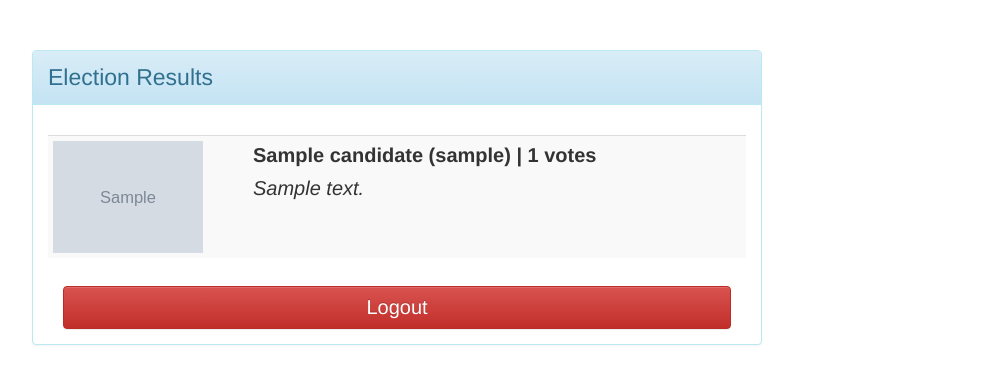
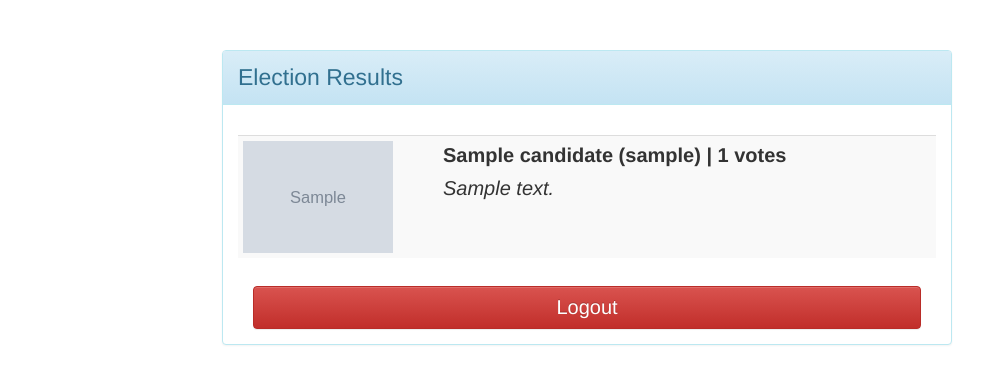
Before and after one commit to sonroyaalmerol/django-election-site, a Django app: template templates/vote.html in a window 1280 px wide. Shown: the top 384 px of the page, without its empty margins (53-1036 px from the left). Run offline with Django 3.2, Linux system fonts and the light colour scheme; the template is opened without the code that fills it: values that come from a table or form of the project are taken from there, others are empty; tables that the repository leaves empty hold one stand-in row (values such as "Sample post"); grey boxes marked "Sample" are stand-in pictures; some libraries are stand-ins or nearby versions.

Commit message:
Edit layout

```diff
--- a/templates/vote.html
+++ b/templates/vote.html
@@ -27,7 +27,7 @@
 
 <body>
 	<div class="container">
-		<div id="loginbox" style="margin-top:50px;" class="mainbox col-md-8">
+		<div id="loginbox" style="margin-top:50px;" class="mainbox col-md-8 col-md-offset-2 col-sm-8 col-sm-offset-2">
 			{% if user.is_active %}
 			<div class="alert alert-{{ message.tags }}">{{ message }}</div>
 			<div class="alert alert-info">Kindly click on the checkbox beside the name to vote for that particular candidate. You are allowed to vote at most 7 candidates.</div>{% endif %} {% for message in messages %}
```
